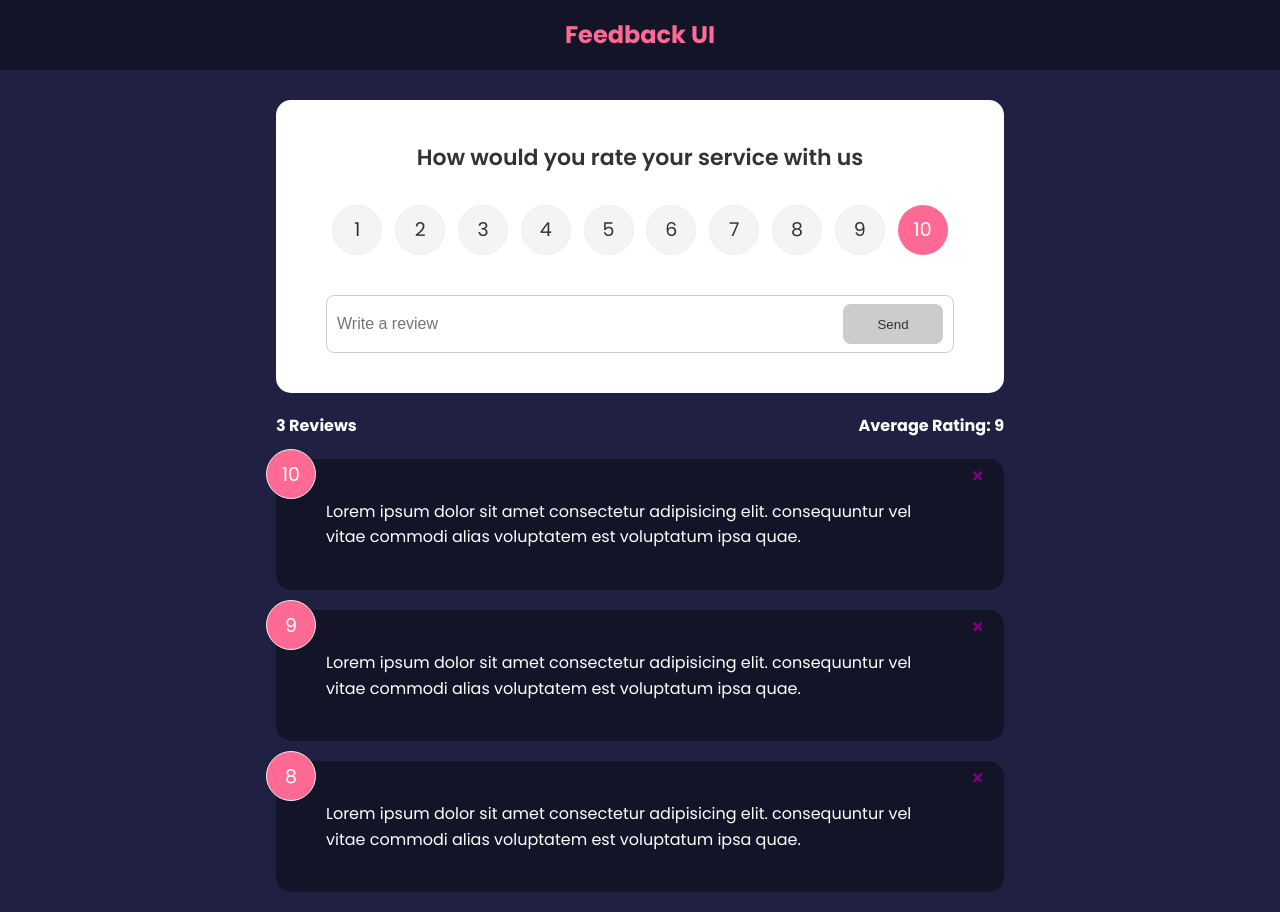
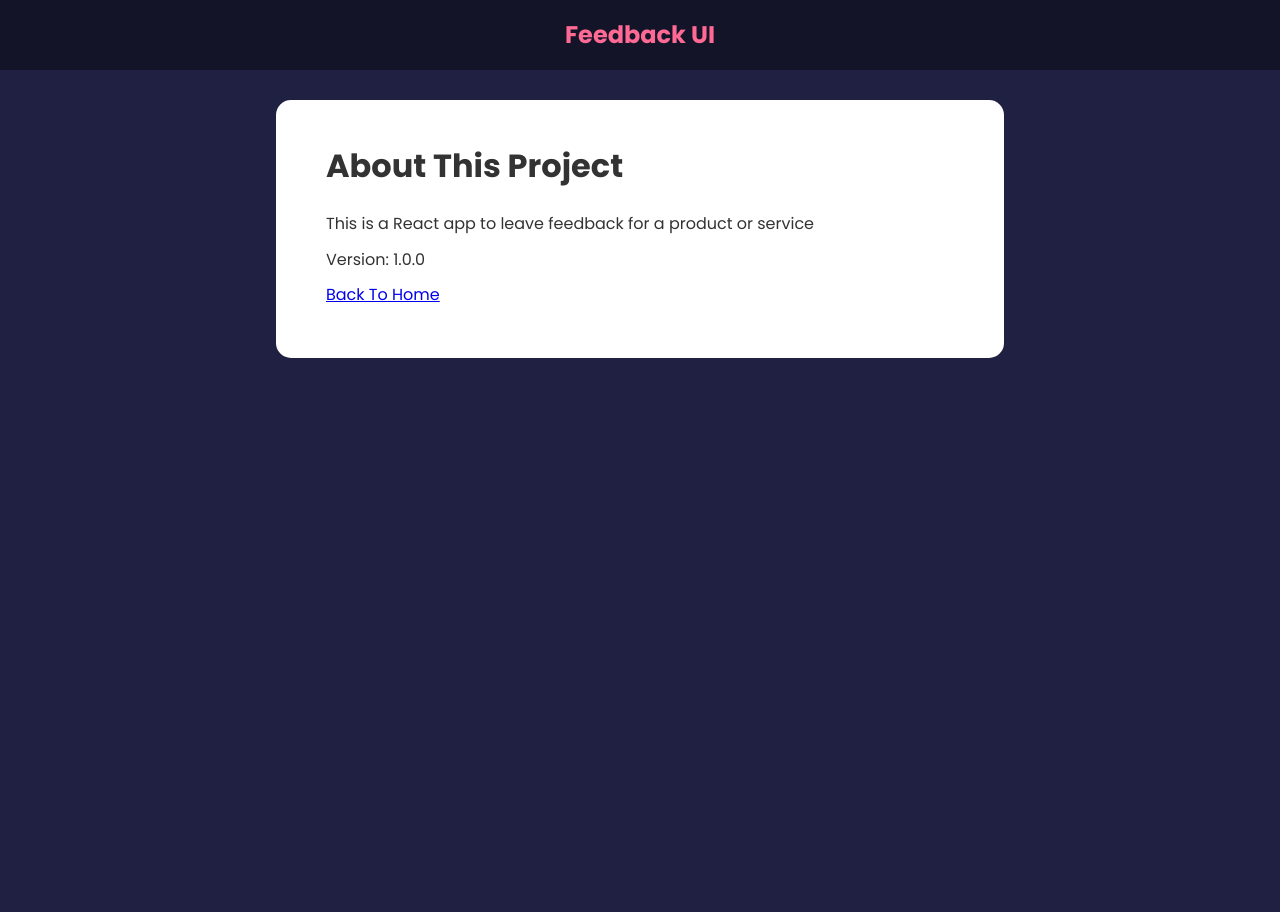
Before and after one commit to tobiakinlade/feedback-app, a React (Create React App) app: page /about in a window 1280 px wide. After the commit the page ends 800 px from the top, so only its background shows below. Built offline with nearby package versions, Linux system fonts and the light colour scheme.

Commit message:
about page

```diff
--- a/package.json
+++ b/package.json
@@ -6,9 +6,11 @@
     "@testing-library/jest-dom": "^5.16.5",
     "@testing-library/react": "^13.3.0",
     "@testing-library/user-event": "^13.5.0",
+    "framer-motion": "^4.1.17",
     "react": "^18.2.0",
     "react-dom": "^18.2.0",
     "react-icons": "^4.4.0",
+    "react-router-dom": "^6.3.0",
     "react-scripts": "5.0.1",
     "uuid": "^8.3.2",
     "web-vitals": "^2.1.4"
--- a/src/App.js
+++ b/src/App.js
@@ -1,10 +1,12 @@
 import { v4 as uuidv4 } from 'uuid'
+import { BrowserRouter as Router, Route, Routes } from 'react-router-dom'
 import Header from './components/Header'
 import FeedbackList from './components/FeedbackList'
 import { useState } from 'react'
 import FeedbackData from './data/FeedbackData'
 import FeedbackStats from './components/FeedbackStats'
 import FeedbackForm from './components/FeedbackForm'
+import AboutPage from './pages/AboutPage'
 
 export default function App() {
   const [feedback, setFeedback] = useState(FeedbackData)
@@ -19,13 +21,28 @@
     setFeedback([newFeedback, ...feedback])
   }
   return (
-    <>
+    <Router>
       <Header />
       <div className='container'>
-        <FeedbackForm handleAdd={addFeedback} />
-        <FeedbackStats feedback={feedback} />
-        <FeedbackList handleDelete={deleteFeedback} feedback={feedback} />
+        <Routes>
+          <Route
+            path='/'
+            exact
+            element={
+              <>
+                <FeedbackForm handleAdd={addFeedback} />
+                <FeedbackStats feedback={feedback} />
+                <FeedbackList
+                  handleDelete={deleteFeedback}
+                  feedback={feedback}
+                />
+              </>
+            }
+          ></Route>
+
+          <Route path='/about' element={<AboutPage />} />
+        </Routes>
       </div>
-    </>
+    </Router>
   )
 }
--- a/src/components/FeedbackList.js
+++ b/src/components/FeedbackList.js
@@ -1,3 +1,4 @@
+import { motion, AnimatePresence } from 'framer-motion'
 import FeedbackItem from './FeedbackItem'
 import PropTypes from 'prop-types'
 
@@ -5,13 +6,30 @@
   if (!feedback || feedback.length === 0) {
     return <p>No Feedback Yet</p>
   }
+
   return (
     <div className='feedback-list'>
-      {feedback.map((item, index) => (
-        <FeedbackItem key={index} item={item} handleDelete={handleDelete} />
-      ))}
+      <AnimatePresence>
+        {feedback.map((item, index) => (
+          <motion.div
+            key={index}
+            initial={{ opacity: 0 }}
+            animate={{ opacity: 1 }}
+            exit={{ opacity: 0 }}
+          >
+            <FeedbackItem key={index} item={item} handleDelete={handleDelete} />
+          </motion.div>
+        ))}
+      </AnimatePresence>
     </div>
   )
+  // return (
+  //   <div className='feedback-list'>
+  //     {feedback.map((item, index) => (
+  //       <FeedbackItem key={index} item={item} handleDelete={handleDelete} />
+  //     ))}
+  //   </div>
+  // )
 }
 
 List.propTypes = {
--- /dev/null
+++ b/src/pages/AboutPage.js
@@ -0,0 +1,17 @@
+import Card from '../components/share/Card'
+
+export default function AboutPage() {
+  return (
+    <Card>
+      <div className='about'>
+        <h1>About This Project</h1>
+        <p>This is a React app to leave feedback for a product or service</p>
+        <p>Version: 1.0.0</p>
+
+        <p>
+          <a href='/'>Back To Home</a>
+        </p>
+      </div>
+    </Card>
+  )
+}
```
Also changed, not shown: 1 other file (tests, documents, lock files or other folders).
